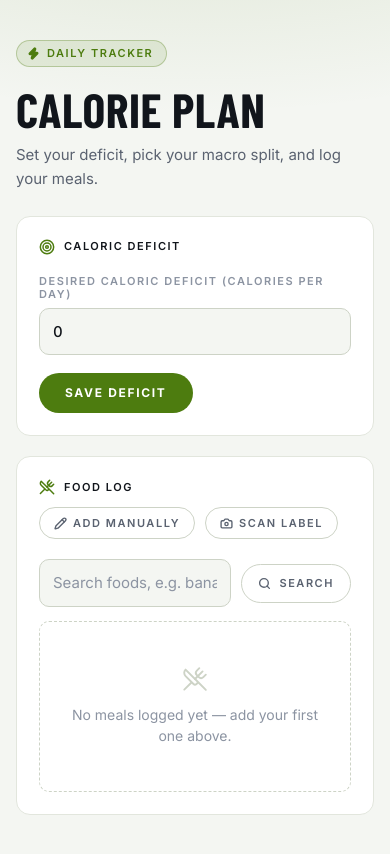
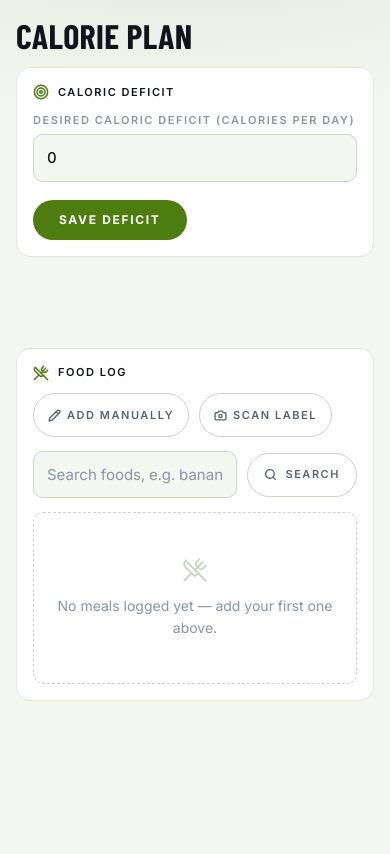
Before and after one commit to ArchivedPumpkin/calorie-plan, a React (Vite) app: page / in a window 390 px wide. Shown: the top 854 px of the page. Built offline with nearby package versions, Linux system fonts and the light colour scheme.

Commit message:
Compact the mobile layout and stop meals from changing the daily target
- Logging or removing a meal no longer edits the calorie target
- Give the stats progress bars unique IDs
- On phones: smaller header, side-by-side ring and macro bars, 44px tap targets

```diff
--- a/src/App.css
+++ b/src/App.css
@@ -767,3 +767,92 @@
     transform: rotate(360deg);
   }
 }
+
+/* ==========================================================================
+   Phones — compact summary so the food log is reachable without scrolling,
+   and 44px tap targets.
+   ========================================================================== */
+@media (max-width: 720px) {
+  .app-header {
+    padding: 20px 0 16px;
+  }
+
+  .app-eyebrow,
+  .app-subtitle {
+    display: none;
+  }
+
+  .app-header h1 {
+    font-size: 34px;
+    margin: 0;
+  }
+
+  .app-layout,
+  .app-rail,
+  .app-main {
+    gap: 12px;
+  }
+
+  .card {
+    padding: 16px;
+  }
+
+  .card-header {
+    margin-bottom: 14px;
+  }
+
+  .summary-value strong {
+    font-size: 38px;
+  }
+
+  .daily-goals-body {
+    display: grid;
+    grid-template-columns: 104px 1fr;
+    align-items: center;
+    gap: 18px;
+  }
+
+  .calorie-ring {
+    width: 104px;
+    margin: 0;
+  }
+
+  .calorie-ring-figure {
+    font-size: 26px;
+  }
+
+  .calorie-ring-unit {
+    font-size: 8px;
+    letter-spacing: 0.08em;
+  }
+
+  .calorie-ring-pct {
+    margin-top: 3px;
+    font-size: 10px;
+  }
+
+  .stats-bars {
+    gap: 10px;
+  }
+
+  .stat-bar-header {
+    margin-bottom: 5px;
+  }
+
+  .btn-link,
+  .food-log-manual-toggle,
+  .scan-label-icon,
+  .food-search-form button[type="submit"].btn-link {
+    min-height: 44px;
+    height: auto;
+  }
+
+  .food-log-remove {
+    width: 44px;
+    height: 44px;
+  }
+
+  .food-search-result {
+    padding: 13px 14px;
+  }
+}
--- a/src/App.tsx
+++ b/src/App.tsx
@@ -98,8 +98,6 @@ function App() {
             <FoodLog
               foodLog={foodLog}
               setFoodLog={setFoodLog}
-              caloricDeficit={caloricDeficit}
-              setCaloricDeficit={setCaloricDeficit}
             />
           </section>
         </main>
--- a/src/Components/DisplayStats.tsx
+++ b/src/Components/DisplayStats.tsx
@@ -44,6 +44,7 @@ export default function DisplayStats(props: DisplayStatsProps) {
         </div>
       </div>
 
+      <div className="daily-goals-body">
       <div className="calorie-ring">
         <CircularProgressbarWithChildren
           value={caloriePercent * 100}
@@ -67,34 +68,35 @@ export default function DisplayStats(props: DisplayStatsProps) {
       <div className="stats-bars">
         <div className="stat-bar stat-bar--protein">
           <div className="stat-bar-header">
-            <label htmlFor="protein" className="stat-bar-label">
+            <label htmlFor="stat-protein" className="stat-bar-label">
               <Drumstick size={13} strokeWidth={2.5} />
               Protein
             </label>
             <span className="stat-bar-value">{totalProtein} / {props.macros.protein} g</span>
           </div>
-          <progress id="protein" className="stat-bar-progress" value={totalProtein} max={props.macros.protein} />
+          <progress id="stat-protein" className="stat-bar-progress" value={totalProtein} max={props.macros.protein} />
         </div>
         <div className="stat-bar stat-bar--carbs">
           <div className="stat-bar-header">
-            <label htmlFor="carbs" className="stat-bar-label">
+            <label htmlFor="stat-carbs" className="stat-bar-label">
               <Wheat size={13} strokeWidth={2.5} />
               Carbs
             </label>
             <span className="stat-bar-value">{totalCarbs} / {props.macros.carbs} g</span>
           </div>
-          <progress id="carbs" className="stat-bar-progress" value={totalCarbs} max={props.macros.carbs} />
+          <progress id="stat-carbs" className="stat-bar-progress" value={totalCarbs} max={props.macros.carbs} />
         </div>
         <div className="stat-bar stat-bar--fats">
           <div className="stat-bar-header">
-            <label htmlFor="fats" className="stat-bar-label">
+            <label htmlFor="stat-fats" className="stat-bar-label">
               <Droplets size={13} strokeWidth={2.5} />
               Fats
             </label>
             <span className="stat-bar-value">{totalFats} / {props.macros.fats} g</span>
           </div>
-          <progress id="fats" className="stat-bar-progress" value={totalFats} max={props.macros.fats} />
+          <progress id="stat-fats" className="stat-bar-progress" value={totalFats} max={props.macros.fats} />
         </div>
+      </div>
       </div>
     </div>
   );
--- a/src/Components/FoodLog.tsx
+++ b/src/Components/FoodLog.tsx
@@ -4,9 +4,6 @@ import React from "react";
 import FoodSearch, { type Food } from "./FoodSearch";
 
 type FoodLogProps = {
-    caloricDeficit: number;
-    setCaloricDeficit: React.Dispatch<React.SetStateAction<number>>;
-
     foodLog: {
         meal: string;
         grams: number;
@@ -130,7 +127,6 @@ export default function FoodLog(props: FoodLogProps) {
         e.preventDefault();
 
         props.setFoodLog(prev => [...prev, { meal: formState.meal, grams: formState.grams, ...totals }])
-        props.setCaloricDeficit(prev => prev - totals.calories)
         setFormState({
             meal: "",
             grams: 0,
@@ -144,7 +140,6 @@ export default function FoodLog(props: FoodLogProps) {
 
     function removeFoodLogEntry(index: number) {
         props.setFoodLog(prev => prev.filter((_, i) => i !== index))
-        props.setCaloricDeficit(prev => prev + props.foodLog[index].calories)
     }
 
     const loggedMeals = props.foodLog.filter(entry => entry.meal !== "")
```
